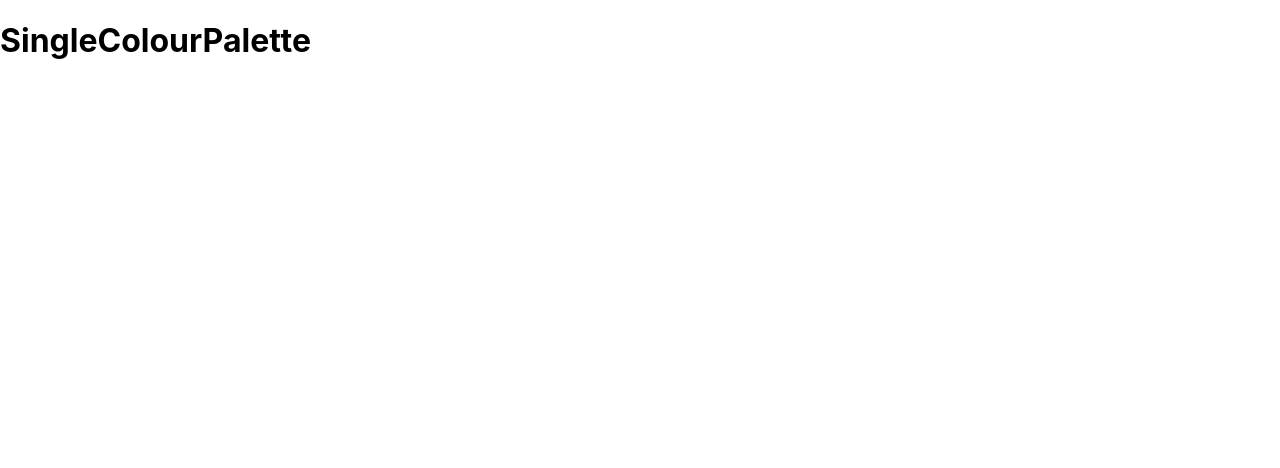
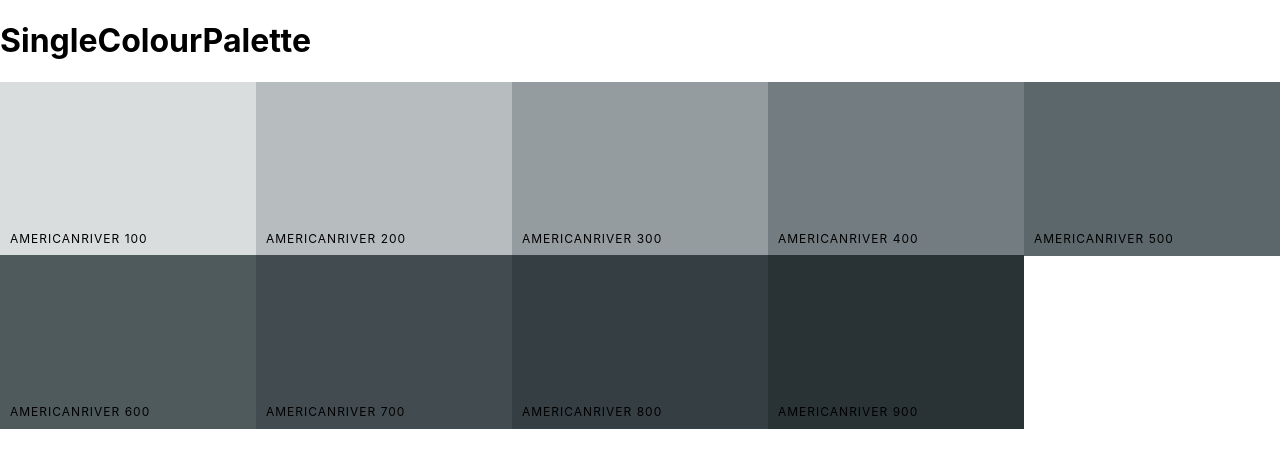
Before and after one commit to owengiri20/React_colour_app, a React (Create React App) app: page /palette/flat-ui-colors-american/americanriver in a window 1280 px wide. Shown: the top 468 px of the page. Built offline with nearby package versions, Linux system fonts and the light colour scheme.

Commit message:
Display colours in single colour palette

```diff
--- a/src/App.js
+++ b/src/App.js
@@ -22,13 +22,27 @@ class App extends Component {
 
     return (
       <Switch>
-        <Route exact path="/" render={(routeProps) => <PaletteList palettes={SeedColours} {...routeProps} />} />
-        <Route exact path="/palette/:id" render={(routeProps) => <Palette palette={generatePalette(this.findPalette(routeProps.match.params.id))} />} />
-        <Route path="/palette/:paletteId/:colourId" render={() => <SingleColourPalette />} />
+        <Route
+          exact
+          path="/"
+          render={(routeProps) =>
+            <PaletteList palettes={SeedColours} {...routeProps} />
+          } />
+
+        <Route
+          exact
+          path="/palette/:id" render={(routeProps) =>
+            <Palette palette={generatePalette(
+              this.findPalette(routeProps.match.params.id))} />} />
+        <Route
+          exact
+          path="/palette/:paletteId/:colourId" render={(routeProps) =>
+            <SingleColourPalette
+              colourId={routeProps.match.params.colourId}
+              palette={
+                generatePalette(
+                  this.findPalette(routeProps.match.params.paletteId))} {...routeProps} />} />
       </Switch>
-      // <div className="App" >
-      //   <Palette palette={generatePalette(SeedColours[4])} />
-      // </div>
     );
   }
 
--- a/src/ColourBox.js
+++ b/src/ColourBox.js
@@ -19,7 +19,7 @@ class ColourBox extends Component {
     }
 
     render() {
-        const { name, background, paletteId, colourId } = this.props;
+        const { name, background, paletteId, colourId, showLink } = this.props;
         const { copied } = this.state;
         return (
             <CopyToClipboard text={background} onCopy={this.changeCopyState}>
@@ -37,7 +37,8 @@ class ColourBox extends Component {
                     <button className="copy-button">
                         copy!
                 </button>
-                    <Link to={`/palette/${paletteId}/${colourId}`}><span className="see-more">More</span></Link>
+                    {showLink && <Link to={`/palette/${paletteId}/${colourId}`}><span className="see-more">More</span></Link>}
+
                 </div>
             </CopyToClipboard>
 
--- a/src/Palette.js
+++ b/src/Palette.js
@@ -24,7 +24,7 @@ class Palette extends Component {
         const { colours, paletteName, emoji, id } = this.props.palette
         const { level, format } = this.state
         const colourBoxes = colours[level].map(colour =>
-            <ColourBox background={colour[format]} name={colour.name} key={colour.id} colourId={colour.id} paletteId={id} />
+            <ColourBox background={colour[format]} name={colour.name} key={colour.id} colourId={colour.id} paletteId={id} showLink={true} />
         )
         return (
             <div className="Palette">
--- a/src/SingleColourPalette.js
+++ b/src/SingleColourPalette.js
@@ -1,10 +1,35 @@
 import React, { Component } from 'react';
+import ColourBox from "./ColourBox"
 
 class SingleColourPalette extends Component {
+    constructor(props) {
+        super(props);
+        this._shades = this.gatherShades(this.props.palette, this.props.colourId)
+        // console.log("Shades", this._shades);
+
+    }
+    gatherShades(palette, colourToFilterBy) {
+        // return all shades of given colour
+        let shades = [];
+        let allColours = palette.colours;
+        for (let key in allColours) {
+            shades = shades.concat(
+                allColours[key].filter(colour => colour.id == colourToFilterBy)
+            )
+        }
+
+        return shades.slice(1);
+    }
     render() {
+        const colourBoxes = this._shades.map(colour => (
+            <ColourBox key={colour.id} name={colour.name} background={colour.hex} showLink={false} />
+        ))
         return (
-            <div>
-                <h1>SingleColourPalette</h1>
+            <div className="Palette">
+                <h1>SingleColourPalette </h1>
+                <div className="Palette-colours">
+                    {colourBoxes}
+                </div>
             </div>
         );
     }
```
